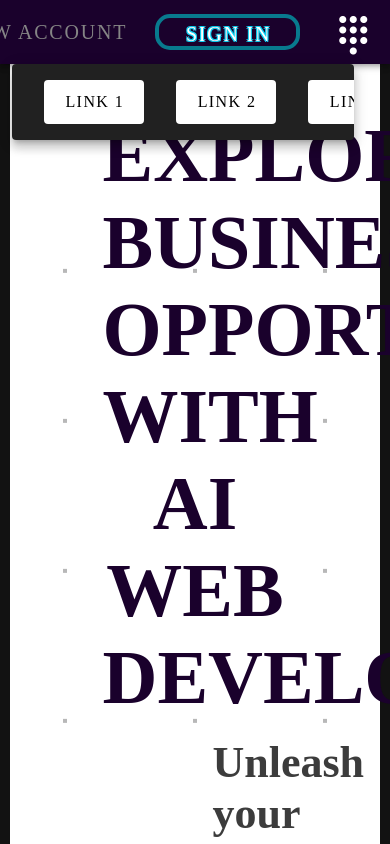
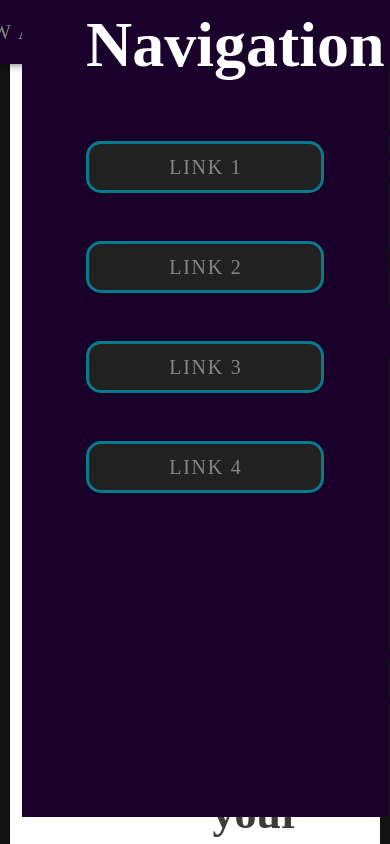
Before and after one commit to VelimirMueller/aurorae_landing_page, a Vue app: page / in a window 390 px wide. Both pictures are taken after a click on the button 353 px from the left and 32 px from the top of the page. Shown: the top 844 px of the page. Built offline with nearby package versions, Linux system fonts and the light colour scheme; a web font is replaced by a local one.

Commit message:
add mobile menu component to navbar directory

```diff
--- a/src/components/Navbar/MobileMenu.vue
+++ b/src/components/Navbar/MobileMenu.vue
@@ -1,7 +1,7 @@
 <template>
   <!-- mobile menu -->
   <div class="text-center d-lg-none">
-    <v-menu color="darker d-lg-none">
+    <v-menu>
       <template #activator="{ props }">
         <v-btn color="secondary">
           <v-icon
@@ -13,16 +13,47 @@
         </v-btn>
       </template>
 
-      <v-list class="mt-2 d-lg-none">
-        <v-list-item>
-          <template #append>
-            <v-list-item><a href="/"><v-btn size="large" color="white">Link 1</v-btn></a></v-list-item>
-            <v-list-item><a href="/"><v-btn size="large" color="white">Link 2</v-btn></a></v-list-item>
-            <v-list-item><a href="/"><v-btn size="large" color="white">Link 3</v-btn></a></v-list-item>
-            <v-list-item><a href="/"><v-btn size="large" color="white">Link 4</v-btn></a></v-list-item>
-          </template>
-        </v-list-item>
-      </v-list>
+
+      <div class="d-flex d-lg-none flex-column ga-12 px-16 bg-darkest">
+        <h2>Navigation</h2>
+        <v-btn class="link" size="x-large">Link 1</v-btn>
+        <v-btn class="link" size="x-large">Link 2</v-btn>
+        <v-btn class="link" size="x-large">Link 3</v-btn>
+        <v-btn class="link" size="x-large">Link 4</v-btn>
+      </div>
     </v-menu>
   </div>
 </template>
+
+<style lang="scss" scoped>
+.bg-darkest {
+  background-color: #1A012C;
+  height: 100vh;
+  transform: translate(10px, -15px);
+}
+
+h2 {
+  font-size: 4rem;
+}
+
+.v-overlay__content {
+  position: relative;
+  display: block;
+  width: 70vw;
+  height: 100vh;
+}
+
+.link {
+    color: #858585;
+    border-radius: 15px;
+    transition: all 0.35s ease-in-out;
+    font-size: 1.25rem;
+    border: solid 3px #087A8E;
+
+    &:hover {
+      color: #ff39d4;
+      text-decoration: underline;
+      border: solid 3px #ff39d4;
+    }
+  }
+</style>
```
